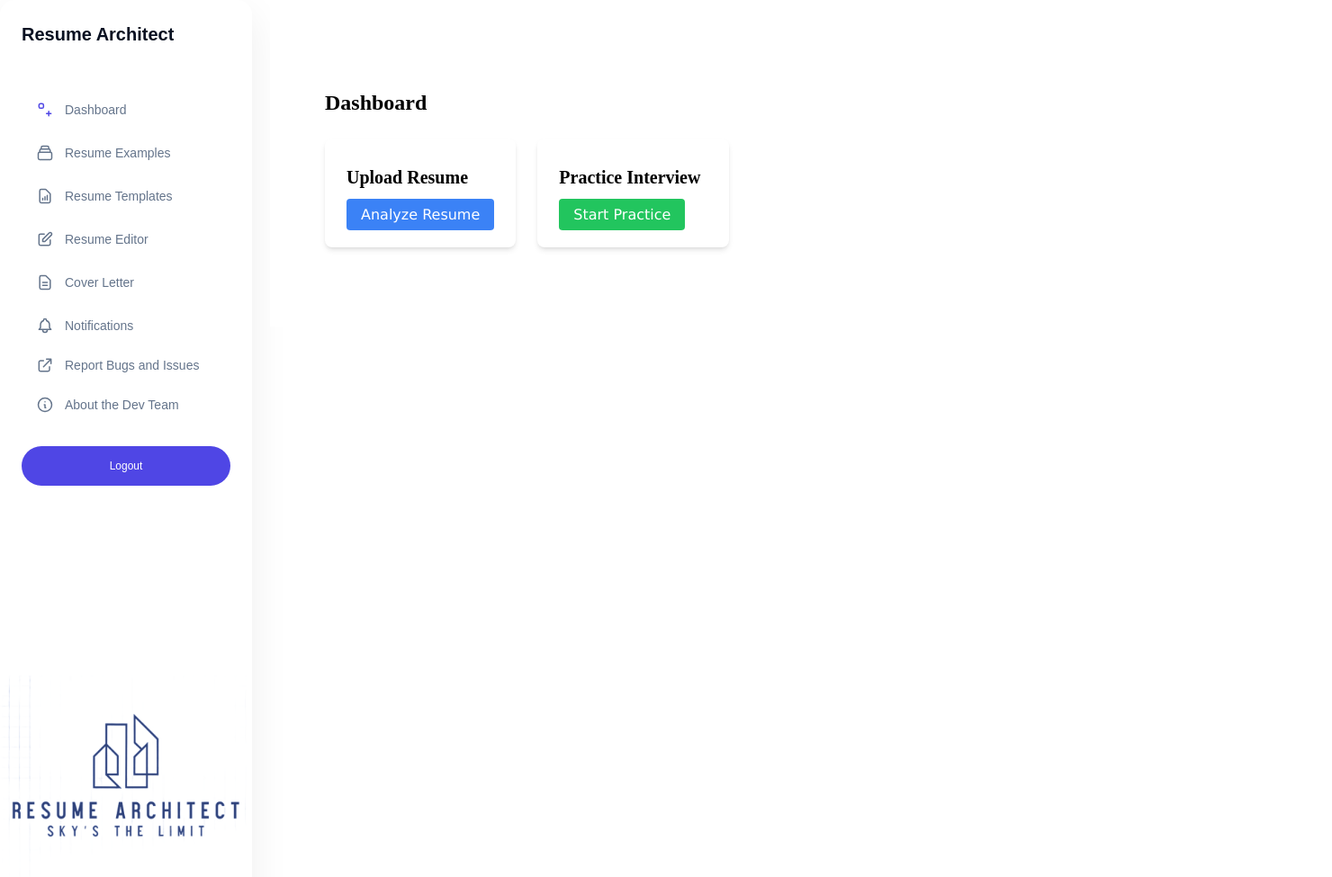
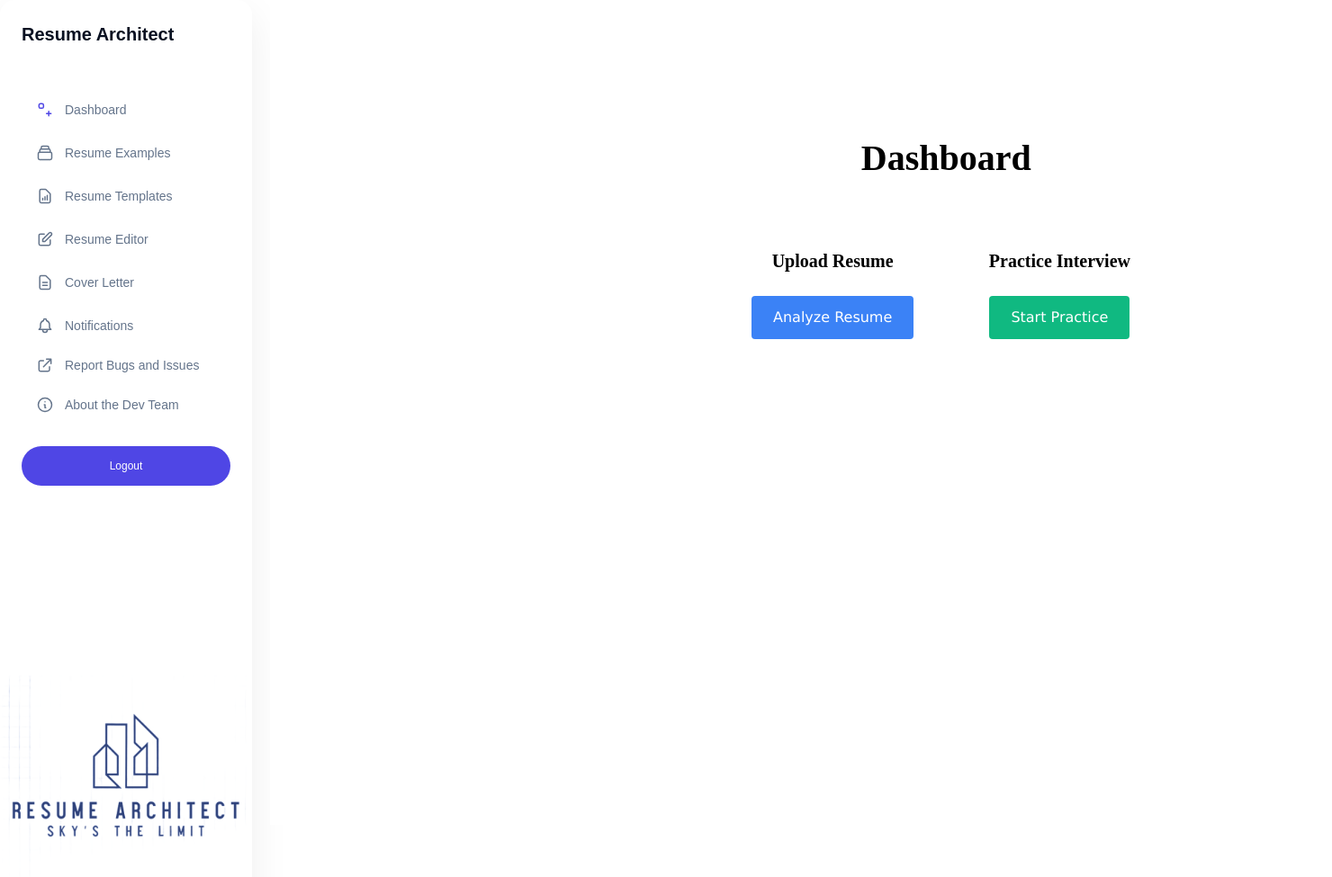
Before and after one commit to Berlin9696/resume-arch2.0, a Flask app: page /dashboard in a window 1480 px wide. Shown: the top 975 px of the page at 90% size. Run offline with Flask 3, Linux system fonts and the light colour scheme; the visitor is signed in with stand-in values (Sample User, id 1); data that the repository does not hold is empty; parts of the project's set-up code (start-up, migrations or seed data) failed here and were passed over; some libraries are stand-ins or nearby versions.

Commit message:
Centered all the pages that are important for the presentation as stated in discord

```diff
--- a/static/css/main.css
+++ b/static/css/main.css
@@ -646,3 +646,168 @@ body.login-page .layout-container {
   .text-center a:hover {
     text-decoration: underline;
   }
+
+  /* ================= Dashboard Container ================= */
+/* Fills the screen and centers content near the top */
+.dashboard-container {
+    width: 100%;
+    min-height: 100vh;       /* Full viewport height */
+    display: flex;
+    flex-direction: column;
+    align-items: center;
+    padding-top: 2rem;       /* Space from the top (adjust as needed) */
+    box-sizing: border-box;
+  }
+
+  /* Dashboard Title */
+  .dashboard-title {
+    font-size: 2rem;         /* Adjust size as needed (approx. 32px) */
+    font-weight: bold;
+    text-align: center;
+    margin-top: 2rem;        /* Equivalent to Tailwind's mt-8 (2rem) */
+    margin-bottom: 1.5rem;   /* Equivalent to Tailwind's mb-6 (1.5rem) */
+  }
+
+
+
+
+
+
+
+
+
+
+/* ================= Dashboard Container ================= */
+/* Moves content to the right and keeps it near the top */
+.dashboard-container {
+    /* Fill at least the screen’s height */
+    min-height: 100vh;
+    /* Shift to the right to account for the sidebar width */
+    margin-left: 300px;
+    /* Optionally, you can adjust margin-left further (e.g., 280px)
+       based on your sidebar's actual width. */
+
+    /* Some vertical spacing at the top (so it’s closer to the top) */
+    padding-top: 3rem;
+
+    /* Centers the overall content horizontally in the available space */
+    display: flex;
+    flex-direction: column;
+    align-items: center;
+    box-sizing: border-box;
+  }
+
+  /* Large page heading */
+  .dashboard-title {
+    font-size: 2.5rem;
+    font-weight: bold;
+    text-align: center;
+    margin-bottom: 1.5rem; /* Slightly less space below title */
+  }
+
+  /* ================= Two-Column Grid ================= */
+  /* The container that holds the two blocks */
+  .dashboard-grid {
+    display: grid;
+    /* If you want it narrower, you can limit width and center it
+       using auto margins. Example:
+       max-width: 700px;
+       margin: 0 auto;
+    */
+    margin-top: 1rem;   /* Less vertical gap from the title */
+
+    /* Single column by default, two columns on medium+ screens */
+    grid-template-columns: 1fr;
+    gap: 1.5rem;        /* Space between the two blocks */
+    justify-items: center;
+  }
+
+  /* Two columns at 768px+ */
+  @media (min-width: 768px) {
+    .dashboard-grid {
+      grid-template-columns: 1fr 1fr;
+    }
+  }
+
+  /* ================= Dashboard Block ================= */
+  .dashboard-block {
+    display: flex;
+    flex-direction: column;
+    align-items: center;   /* Center content (heading/button) horizontally */
+    justify-content: center;
+    width: 100%;
+    max-width: 350px;      /* Shrink block width for a tighter layout */
+    background: none;      /* No border or background */
+    padding: 1.5rem;       /* Reduced padding for a more compact look */
+    box-sizing: border-box;
+  }
+
+  .block-heading {
+    font-size: 1.25rem;
+    font-weight: 600;
+    margin-bottom: 1rem;
+    text-align: center;
+  }
+
+  /* ================= Buttons ================= */
+  .btn-blue,
+  .btn-green {
+    display: inline-block;
+    padding: 0.75rem 1.5rem;
+    text-decoration: none;
+    border-radius: 0.25rem;
+    color: #ffffff;
+    font-weight: 500;
+    text-align: center;
+    transition: background-color 0.2s ease, opacity 0.2s ease;
+    margin-top: 0.5rem; /* Slight spacing from heading */
+  }
+
+  /* Hover effect for both */
+  .btn-blue:hover,
+  .btn-green:hover {
+    opacity: 0.9;
+  }
+
+  .btn-blue {
+    background-color: #3b82f6;
+  }
+  .btn-blue:hover {
+    background-color: #2563eb;
+  }
+
+  .btn-green {
+    background-color: #10b981;
+  }
+  .btn-green:hover {
+    background-color: #059669;
+  }
+
+
+
+
+
+
+  .outer-container {
+    min-height: 100vh;
+    /* The line below controls how far the block moves to the right */
+    margin-left: 350px; /* e.g., changed from 280px to 320px */
+
+    display: flex;
+    align-items: flex-start; /* Align items at the top vertically */
+    justify-content: center; /* Center horizontally in the remaining space */
+    padding-top: 60px;       /* Adds some spacing from the top */
+    box-sizing: border-box;
+  }
+
+  .analyze-page-wrapper {
+    min-height: 100vh;       /* Fill the vertical space */
+    margin-left: 320px;      /* Shift away from sidebar: adjust if needed (e.g., 300px, 350px) */
+
+    display: flex;
+    align-items: flex-start; /* Align items at the top rather than center them vertically */
+    justify-content: center; /* Center horizontally in the remaining width */
+
+    padding-top: 60px;       /* Space from the top, so it's not flush with top */
+    box-sizing: border-box;
+  }
--- a/templates/auth/register.html
+++ b/templates/auth/register.html
@@ -1,5 +1,8 @@
 {% extends "base.html" %}
 {% block content %}
+<!-- Outer container that will be centered by CSS in main.css -->
+<div class="outer-container">
+  <!-- Your existing register content (unchanged) -->
   <div class="max-w-md mx-auto mt-10">
     <h2 class="text-2xl font-bold mb-6">Register</h2>
 
@@ -36,4 +39,5 @@
       <a href="{{ url_for('forgot_password') }}" class="text-red-500">Forgot Password?</a>
     </p>
   </div>
+</div>
 {% endblock %}
--- a/templates/dashboard.html
+++ b/templates/dashboard.html
@@ -1,16 +1,18 @@
 {% extends "base.html" %}
 {% block content %}
-<div class="max-w-6xl mx-auto py-8">
-    <h1 class="text-2xl font-bold mb-6">Dashboard</h1>
-    <div class="grid grid-cols-1 md:grid-cols-2 gap-6">
-        <div class="bg-white p-6 rounded-lg shadow-md">
-            <h2 class="text-xl font-semibold mb-4">Upload Resume</h2>
-            <a href="/analyze" class="bg-blue-500 text-white px-4 py-2 rounded hover:bg-blue-600">Analyze Resume</a>
-        </div>
-        <div class="bg-white p-6 rounded-lg shadow-md">
-            <h2 class="text-xl font-semibold mb-4">Practice Interview</h2>
-            <a href="/interview" class="bg-green-500 text-white px-4 py-2 rounded hover:bg-green-600">Start Practice</a>
-        </div>
+<div class="dashboard-container">
+  <h1 class="dashboard-title">Dashboard</h1>
+  <div class="dashboard-grid">
+    <!-- Left block -->
+    <div class="dashboard-block">
+      <h2 class="block-heading">Upload Resume</h2>
+      <a href="/analyze" class="btn-blue">Analyze Resume</a>
     </div>
+    <!-- Right block -->
+    <div class="dashboard-block">
+      <h2 class="block-heading">Practice Interview</h2>
+      <a href="/interview" class="btn-green">Start Practice</a>
+    </div>
+  </div>
 </div>
 {% endblock %}
--- a/templates/resume/analyze.html
+++ b/templates/resume/analyze.html
@@ -1,6 +1,9 @@
 {% extends "base.html" %}
 {% block content %}
-<div class="max-w-4xl mx-auto py-8">
+<!-- Outer container for analyzing page, away from sidebar and near top -->
+<div class="analyze-page-wrapper">
+  <!-- Your original container & content remain unchanged -->
+  <div class="max-w-4xl mx-auto py-8">
     <h1 class="text-2xl font-bold mb-6">Analyze Resume</h1>
 
     <!-- Flash Messages for Success & Errors -->
@@ -53,6 +56,7 @@
             View Upload History
         </a>
     </p>
+  </div>
 </div>
 
 <script>
```
Lines whose indentation alone changed are shown as unchanged.
